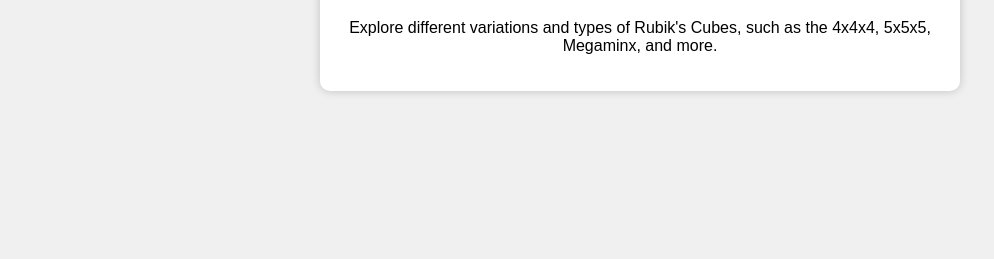
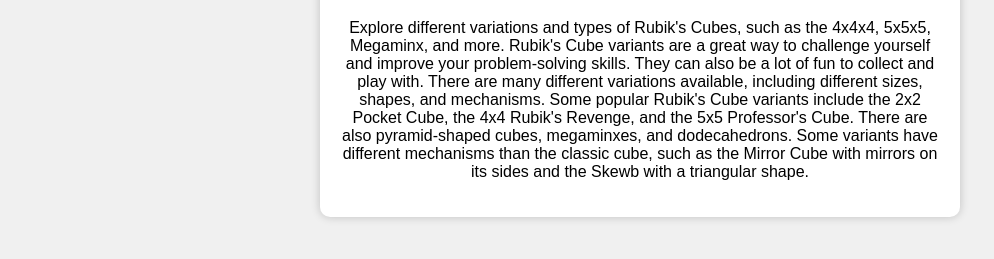
Before and after one commit to jasonlinacct/Rubiks, a plain HTML site: page variants.html in a window 1280 px wide. Shown: the part 185-444 px from the top of the page, without its empty margins (0-994 px from the left). Drawn offline with Linux system fonts and the light colour scheme.

Commit message:
Update variants.html

```diff
--- a/variants.html
+++ b/variants.html
@@ -17,8 +17,13 @@
     </nav>
     <div class="container">
         <h1>Cube Variants</h1>
-        <p>Explore different variations and types of Rubik's Cubes, such as the 4x4x4, 5x5x5, Megaminx, and more.</p>
-        <!-- Add more content as needed -->
+        <p>Explore different variations and types of Rubik's Cubes, such as the 4x4x4, 5x5x5, Megaminx, and more.
+            Rubik's Cube variants are a great way to challenge yourself and improve your problem-solving skills.
+            They can also be a lot of fun to collect and play with. There are many different variations available,
+            including different sizes, shapes, and mechanisms. Some popular Rubik's Cube variants include the 2x2
+            Pocket Cube, the 4x4 Rubik's Revenge, and the 5x5 Professor's Cube. There are also pyramid-shaped cubes,
+            megaminxes, and dodecahedrons. Some variants have different mechanisms than the classic cube, such as the
+            Mirror Cube with mirrors on its sides and the Skewb with a triangular shape.</p>
     </div>
 </body>
 </html>
```
